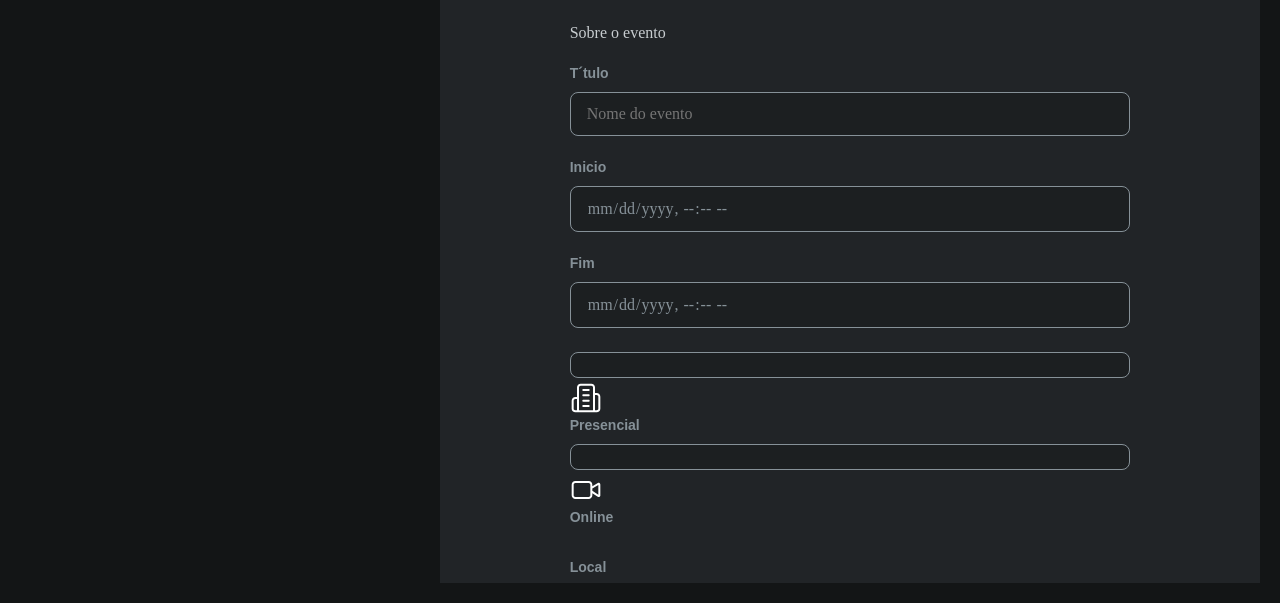
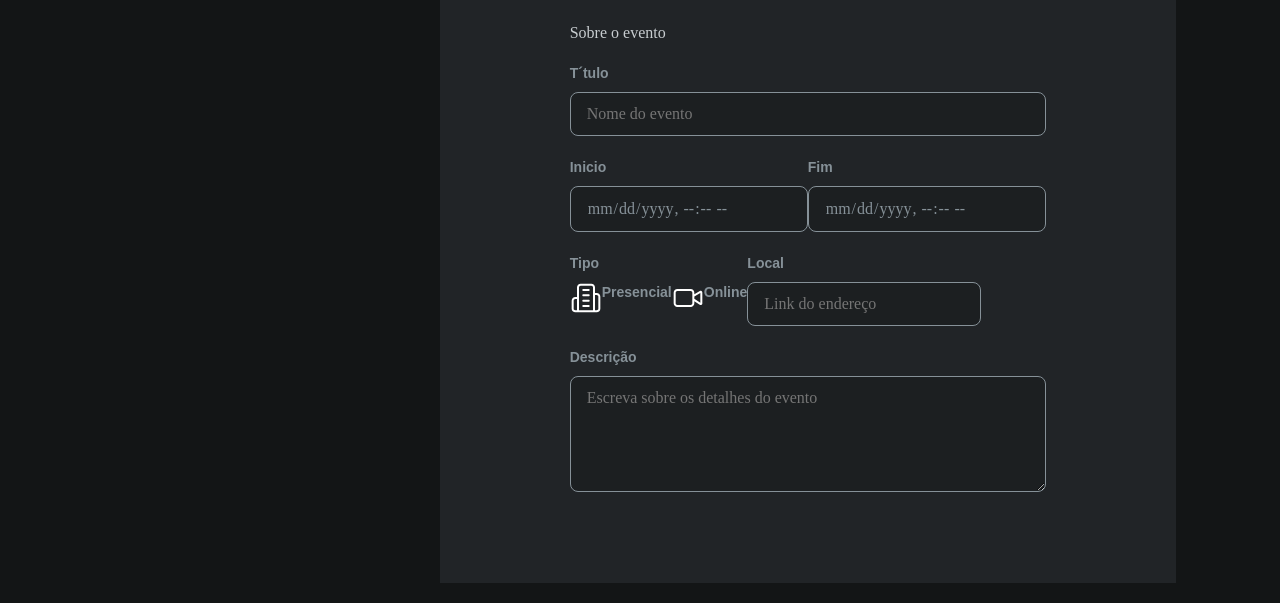
Before and after one commit to kelvingomes13/FORMULARIO-DE-CONVITE, a plain HTML site: page index.html in a window 1280 px wide. Shown: the part 197-800 px from the top of the page. Drawn offline with Linux system fonts and the light colour scheme.

Commit message:
organizando inputs e buttons

```diff
--- a/index.html
+++ b/index.html
@@ -93,19 +93,25 @@
                             <input type="eventname" name="eventname" type="text" placeholder="Nome do evento">
                         </div>
 
-
-                        <div class="input-wrapper">
+                        <div class="flex">
+                            <div class="input-wrapper flex-1">
                                 <label for="inicial-date">Inicio</label>
                                 <input type="datetime-local" name="inicial-date" id="datetime" lang="pt-br">
                             </div>
 
 
-                        <div class="input-wrapper">
+                            <div class="input-wrapper flex-1">
                                 <label for="final-date">Fim</label>
                                 <input type="datetime-local" name="final-date" id="final-date" lang="pt-br">
                             </div>
 
+                        </div>
+
+                        <div class="flex">
+
                             <div class="radio-image">
+                                <label for="type">Tipo</label>
+                                <div class="radio-button">
                                     <input type="radio" name="" value="classroom" id="classroom">
                                     <img src="assets/icons/building-2.svg" alt="icone de predio">
                                     <label for="classroom">Presencial</label>
@@ -113,6 +119,8 @@
                                     <input type="radio" name="online" value="online" id="online">
                                     <img src="assets/icons/video.svg" alt="icone de camera">
                                     <label for="online">Online</label>
+
+                                </div>
                             </div>
 
 
@@ -120,6 +128,11 @@
                                 <label for="address">Local</label>
                                 <input type="address" name="address" id="address" placeholder="Link do endereço">
                             </div>
+
+                        </div>
+
+
+
 
 
 
--- a/styles/fields/index.css
+++ b/styles/fields/index.css
@@ -1 +1,2 @@
 @import url(inputs.css);
+@import url(radio.css);
--- /dev/null
+++ b/styles/fields/radio.css
@@ -0,0 +1,18 @@
+.radio-image {
+  & input,
+  & input:focus,
+  & input:hover {
+    all: unset;
+  }
+}
+.radio-button {
+  display: flex;
+  align-items: center;
+}
+
+.flex {
+    display: flex;
+}
+.flex-1 {
+    flex: 1;
+}
--- a/styles/layout.css
+++ b/styles/layout.css
@@ -14,6 +14,7 @@ aside {
 
   margin-top: 1.25rem;
   margin-left: auto;
+  max-width: 35rem;
 
   & svg {
     width: 45px;
@@ -36,8 +37,5 @@ main {
   padding: 5rem 8.125rem;
   background-color: var(--shape-body);
   border: 1.25rem solid var(--shape-background);
-
-  &.main-container {
-    max-width: 35rem;
-  }
+  margin-right: auto;
 }
```
Lines whose indentation alone changed are shown as unchanged.
